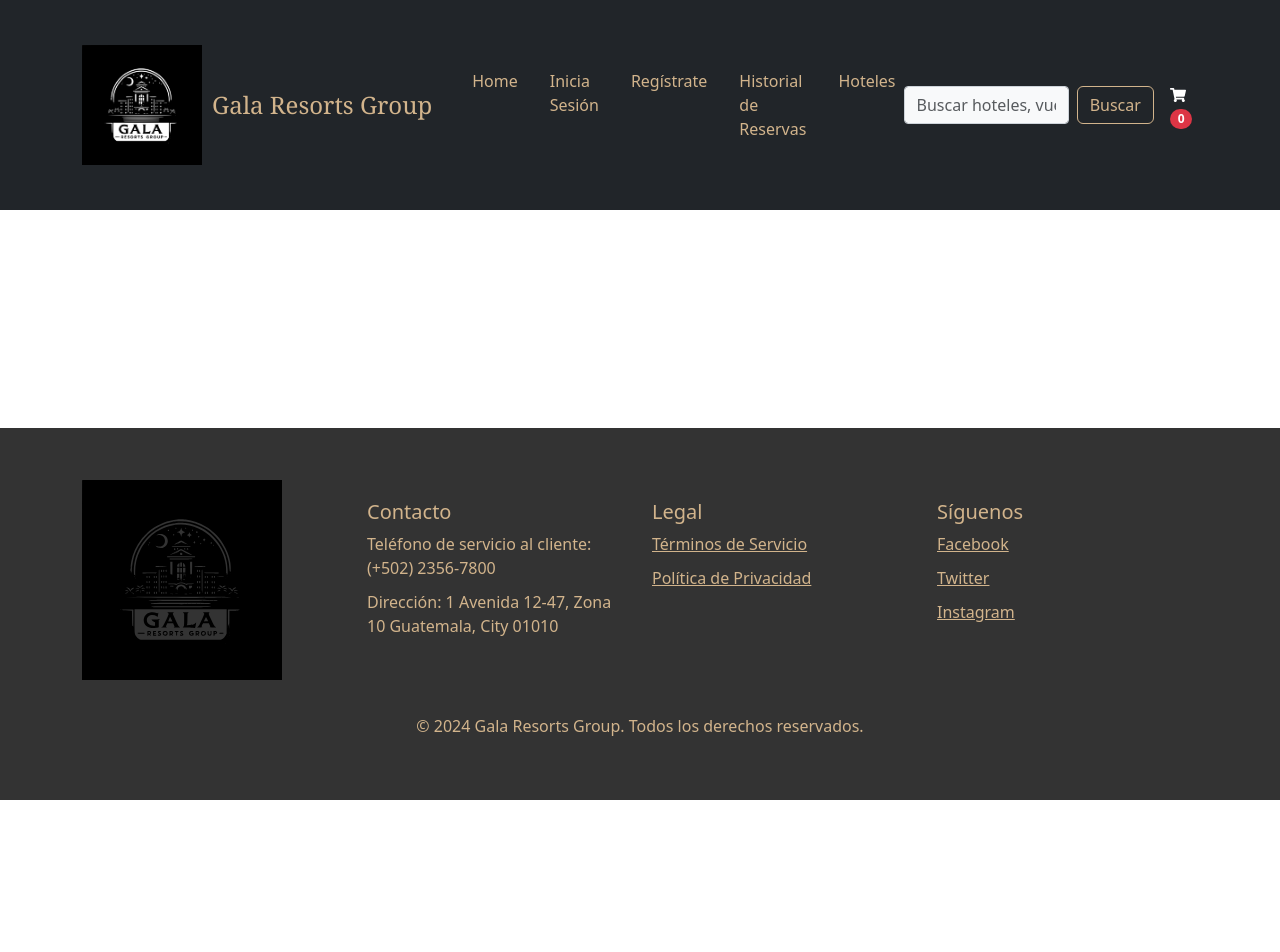
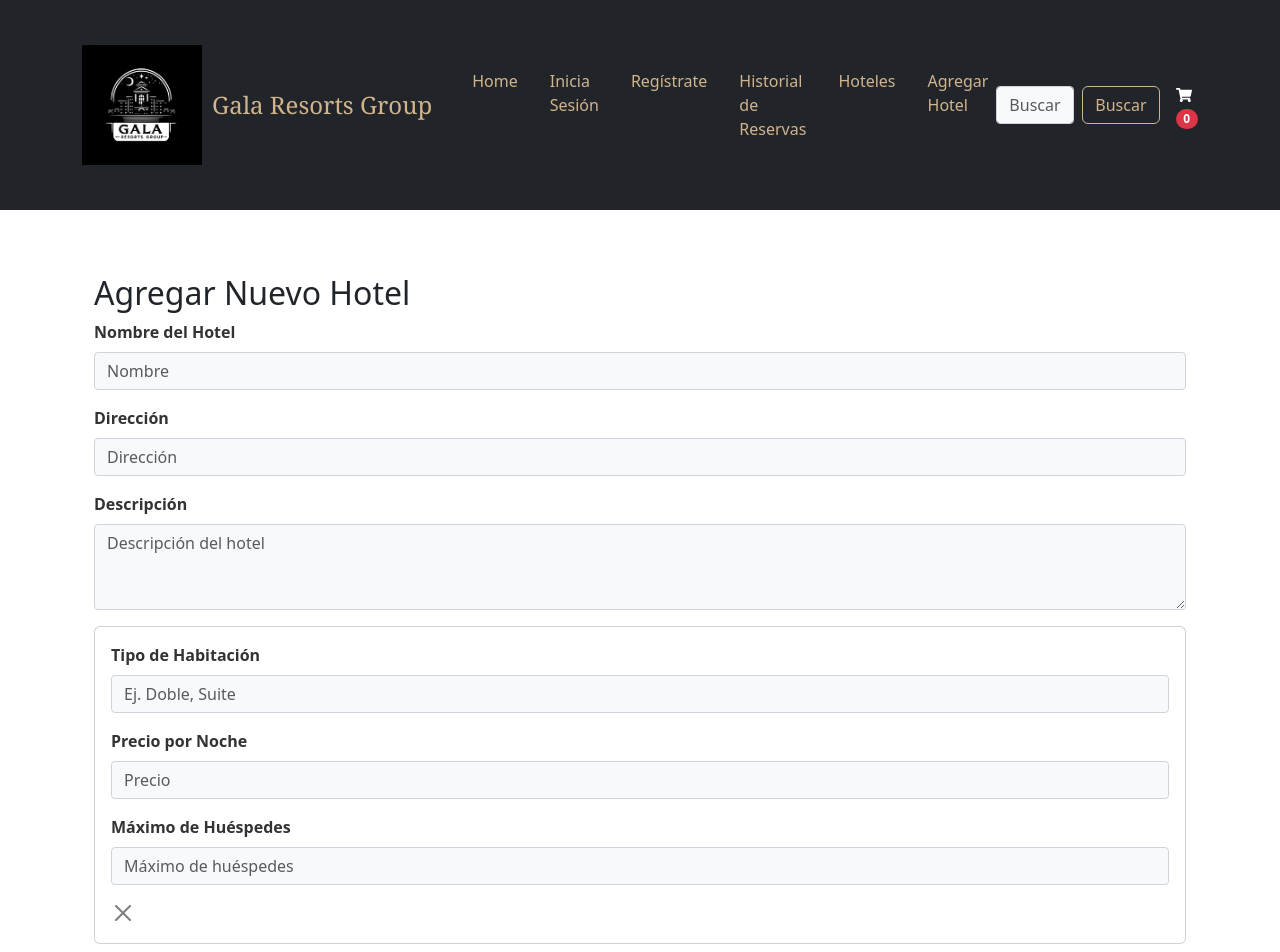
Before and after one commit to Rodas171315/Proyecto-B2B, a React (Create React App) app in the folder Hotel/frontend/sistema_hoteles/: page /add-hotel in a window 1280 px wide. Shown: the top 952 px of the page. Before the commit the page ends 800 px from the top, so only its background shows below. Built offline with nearby package versions, Linux system fonts and the light colour scheme.

Commit message:
add hotel

```diff
--- a/Hotel/frontend/sistema_hoteles/src/App.js
+++ b/Hotel/frontend/sistema_hoteles/src/App.js
@@ -13,13 +13,15 @@ import HotelDetailsPage from './components/HotelDetailsPage';
 import CheckoutPage from './components/CheckoutPage';
 import { ReservationsProvider } from './components/ReservationsContext';
 import { CartProvider } from './components/CartContext';
+import { HotelsProvider } from './components/HotelsContext'; // Make sure to import HotelsProvider
 import CartPage from './components/CartPage';
-
+import AddHotelPage from './components/AddHotelPage';
 
 const App = () => {
   return (
     <ReservationsProvider>
-      <CartProvider> {/* Envuelve tu aplicación o las rutas relevantes con CartProvider */}
+      <CartProvider>
+        <HotelsProvider> {/* Add HotelsProvider here */}
           <Router>
             <div className="App">
               <Header />
@@ -39,13 +41,14 @@ const App = () => {
                     <Route path="/hotel-details" element={<HotelDetailsPage />} />
                     <Route path="/checkout" element={<CheckoutPage />} />
                     <Route path="/cart" element={<CartPage />} />
-
+                    <Route path="/add-hotel" element={<AddHotelPage />} />
                   </Routes>
                 </div>
               </main>
               <Footer />
             </div>
           </Router>
+        </HotelsProvider>
       </CartProvider>
     </ReservationsProvider>
   );
--- /dev/null
+++ b/Hotel/frontend/sistema_hoteles/src/components/AddHotelPage.jsx
@@ -0,0 +1,98 @@
+import React, { useState } from 'react';
+import { Container, Form, Button, Alert, Card, CloseButton } from 'react-bootstrap';
+
+const AddHotelPage = () => {
+    const [hotel, setHotel] = useState({
+        name: '',
+        address: '',
+        description: '',
+        rooms: [{ type: '', price: '', maxGuests: '' }],
+    });
+    const [showSuccess, setShowSuccess] = useState(false);
+
+    const handleChange = (e) => {
+        const { name, value } = e.target;
+        setHotel({ ...hotel, [name]: value });
+    };
+
+    const handleRoomChange = (index, event) => {
+        const updatedRooms = [...hotel.rooms];
+        updatedRooms[index][event.target.name] = event.target.value;
+        setHotel({ ...hotel, rooms: updatedRooms });
+    };
+
+    const addRoom = () => {
+        setHotel({
+            ...hotel,
+            rooms: [...hotel.rooms, { type: '', price: '', maxGuests: '' }],
+        });
+    };
+
+    const removeRoom = (index) => {
+        const updatedRooms = [...hotel.rooms];
+        updatedRooms.splice(index, 1);
+        setHotel({ ...hotel, rooms: updatedRooms });
+    };
+
+    const handleSubmit = (e) => {
+        e.preventDefault();
+        // Obtener la lista actual de hoteles
+        const existingHotels = JSON.parse(localStorage.getItem('hotels')) || [];
+        // Agregar el nuevo hotel
+        const updatedHotels = [...existingHotels, hotel];
+        localStorage.setItem('hotels', JSON.stringify(updatedHotels));
+        setShowSuccess(true);
+        // Resetear el formulario o redirigir al usuario
+    };
+
+
+    return (
+        <Container>
+            <h2>Agregar Nuevo Hotel</h2>
+            {showSuccess && <Alert variant="success">Hotel agregado con éxito.</Alert>}
+            <Form onSubmit={handleSubmit}>
+                <Form.Group className="mb-3">
+                    <Form.Label>Nombre del Hotel</Form.Label>
+                    <Form.Control type="text" placeholder="Nombre" name="name" value={hotel.name} onChange={handleChange} required />
+                </Form.Group>
+
+                <Form.Group className="mb-3">
+                    <Form.Label>Dirección</Form.Label>
+                    <Form.Control type="text" placeholder="Dirección" name="address" value={hotel.address} onChange={handleChange} required />
+                </Form.Group>
+
+                <Form.Group className="mb-3">
+                    <Form.Label>Descripción</Form.Label>
+                    <Form.Control as="textarea" rows={3} placeholder="Descripción del hotel" name="description" value={hotel.description} onChange={handleChange} required />
+                </Form.Group>
+
+                {hotel.rooms.map((room, index) => (
+                    <Card className="mb-3" key={index}>
+                        <Card.Body>
+                            <Form.Group className="mb-3">
+                                <Form.Label>Tipo de Habitación</Form.Label>
+                                <Form.Control type="text" placeholder="Ej. Doble, Suite" name="type" value={room.type} onChange={e => handleRoomChange(index, e)} required />
+                            </Form.Group>
+                            <Form.Group className="mb-3">
+                                <Form.Label>Precio por Noche</Form.Label>
+                                <Form.Control type="number" placeholder="Precio" name="price" value={room.price} onChange={e => handleRoomChange(index, e)} required />
+                            </Form.Group>
+                            <Form.Group className="mb-3">
+                                <Form.Label>Máximo de Huéspedes</Form.Label>
+                                <Form.Control type="number" placeholder="Máximo de huéspedes" name="maxGuests" value={room.maxGuests} onChange={e => handleRoomChange(index, e)} required />
+                            </Form.Group>
+                            <CloseButton onClick={() => removeRoom(index)} />
+                        </Card.Body>
+                    </Card>
+                ))}
+                <Button variant="secondary" onClick={addRoom} className="mb-3">Añadir Habitación</Button>
+
+                <Button variant="primary" type="submit">
+                    Agregar Hotel
+                </Button>
+            </Form>
+        </Container>
+    );
+};
+
+export default AddHotelPage;
--- a/Hotel/frontend/sistema_hoteles/src/components/Header.jsx
+++ b/Hotel/frontend/sistema_hoteles/src/components/Header.jsx
@@ -25,6 +25,8 @@ const Header = () => {
             <Nav.Link as={Link} to="/booking-history">Historial de Reservas</Nav.Link>
             {/* Nuevo enlace a Hoteles */}
             <Nav.Link as={Link} to="/hotel-details">Hoteles</Nav.Link>
+            <Nav.Link as={Link} to="/add-hotel">Agregar Hotel</Nav.Link>
+
           </Nav>
           <Form className="d-flex">
             <FormControl type="text" placeholder="Buscar hoteles, vuelos..." className="me-2 search-input" />
--- a/Hotel/frontend/sistema_hoteles/src/components/HomePage.jsx
+++ b/Hotel/frontend/sistema_hoteles/src/components/HomePage.jsx
@@ -1,9 +1,10 @@
 import React, { useState } from 'react';
 import { Container, Row, Col, Image, ListGroup, Card, Button, Form } from 'react-bootstrap';
 import Rating from './Rating';
-import image1 from './image1.jpeg'; // Importa la imagen
+import image1 from './image1.jpeg';
 import { useCart } from './CartContext';
-
+import HotelList from './HotelList';
+import { useHotels } from './HotelsContext';
 
 // Datos ficticios para la galería de imágenes
 const galleryImages = [image1, image1, image1];
@@ -16,11 +17,11 @@ const roomTypes = [
 
 ];
 
-const HotelDetailsPage = () => {
+const HomePage = () => {
   const [comments, setComments] = useState(["Buena atención", "Excelente vista", "Perfecto para familias"]);
   const [rating, setRating] = useState(4.5); // Ejemplo de un rating por defecto
   const { addToCart } = useCart();
-
+  const { hotels } = useHotels();
 
 
   const handleAddToCart = (room) => {
@@ -38,6 +39,27 @@ const HotelDetailsPage = () => {
 
   return (
     <Container className="my-5">
+                  <h1>Hoteles Disponibles</h1>
+
+                  <Row>
+                {hotels.map((hotel, index) => (
+                    <Col key={index} sm={12} md={6} lg={4} className="mb-4">
+                        <Card>
+                            <Card.Img variant="top" src={hotel.imageUrl || "placeholder.jpg"} /> {/* imagen por defecto */}
+                            <Card.Body>
+                                <Card.Title>{hotel.name}</Card.Title>
+                                <Card.Text>
+                                    {hotel.description}
+                                </Card.Text>
+                                <Button variant="primary" onClick={() => {/* acción al seleccionar el hotel */}}>
+                                    Ver Detalles
+                                </Button>
+                            </Card.Body>
+                        </Card>
+                    </Col>
+                ))}
+            </Row>
+
       <Row>
         <Col md={6}>
           {/* Muestra la imagen principal del hotel */}
@@ -100,4 +122,4 @@ const HotelDetailsPage = () => {
   );
 };
 
-export default HotelDetailsPage;
+export default HomePage;
--- /dev/null
+++ b/Hotel/frontend/sistema_hoteles/src/components/HotelList.jsx
@@ -0,0 +1,34 @@
+import React, { useState, useEffect } from 'react';
+import { Container, Card, ListGroup } from 'react-bootstrap';
+
+const HotelList = () => {
+    const [hotels, setHotels] = useState([]);
+
+    useEffect(() => {
+        // Leer los hoteles de localStorage al cargar el componente
+        const storedHotels = JSON.parse(localStorage.getItem('hotels')) || [];
+        setHotels(storedHotels);
+    }, []);
+
+    return (
+        <Container>
+            {hotels.map((hotel, index) => (
+                <Card key={index} className="mb-3">
+                    <Card.Body>
+                        <Card.Title>{hotel.name}</Card.Title>
+                        <Card.Text>{hotel.description}</Card.Text>
+                        <ListGroup variant="flush">
+                            {hotel.rooms.map((room, idx) => (
+                                <ListGroup.Item key={idx}>
+                                    {room.type} - ${room.price} por noche
+                                </ListGroup.Item>
+                            ))}
+                        </ListGroup>
+                    </Card.Body>
+                </Card>
+            ))}
+        </Container>
+    );
+};
+
+export default HotelList;
--- /dev/null
+++ b/Hotel/frontend/sistema_hoteles/src/components/HotelsContext.js
@@ -0,0 +1,19 @@
+import React, { createContext, useContext, useState } from 'react';
+
+const HotelsContext = createContext();
+
+export const useHotels = () => useContext(HotelsContext);
+
+export const HotelsProvider = ({ children }) => {
+    const [hotels, setHotels] = useState([]);
+
+    const addHotel = (hotel) => {
+        setHotels((prevHotels) => [...prevHotels, hotel]);
+    };
+
+    return (
+        <HotelsContext.Provider value={{ hotels, addHotel }}>
+            {children}
+        </HotelsContext.Provider>
+    );
+};
```
Lines whose indentation alone changed are shown as unchanged.
